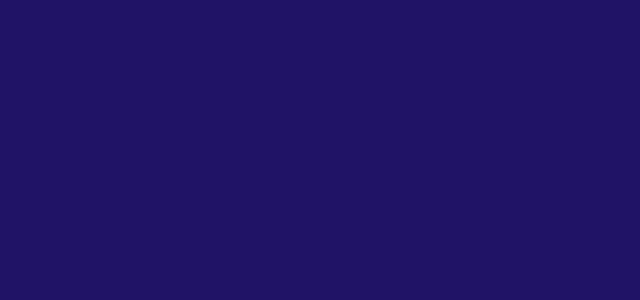
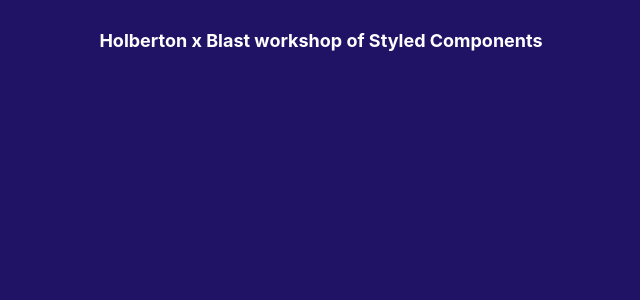
Before and after one commit to Miguel22247/workshops-hbtn, a React (Create React App) app: page / in a window 1280 px wide. Shown: the top 300 px of the page, without its empty margins (319-959 px from the left). Built offline with nearby package versions, Linux system fonts and the light colour scheme.

Commit message:
import Header

```diff
--- a/src/App-styles.js
+++ b/src/App-styles.js
@@ -1,13 +1,15 @@
 import styled from "styled-components";
 
 export const Header = styled.header`
-  background-color: #282c34;
   min-height: 10vh;
   display: flex;
   flex-direction: row;
   align-items: center;
   justify-content: center;
-  font-size: calc(1px + 2vmin);
+`;
+
+export const Title = styled.h1`
+  font-size: calc(2px + 2vmin);
   color: white;
 `;
 
--- a/src/App.jsx
+++ b/src/App.jsx
@@ -1,9 +1,13 @@
-import React from 'react';
+import React from "react";
+import { Header, Title } from "./app-styles";
 
 function App() {
   return (
     <>
-    {/* // TODO: Show how to import components from a JS file using both methods */}
+      <Header>
+        <Title>Holberton x Blast workshop of Styled Components</Title>
+      </Header>
+      {/* // TODO: Show how to import components from a JS file using both methods */}
     </>
   );
 }
```
